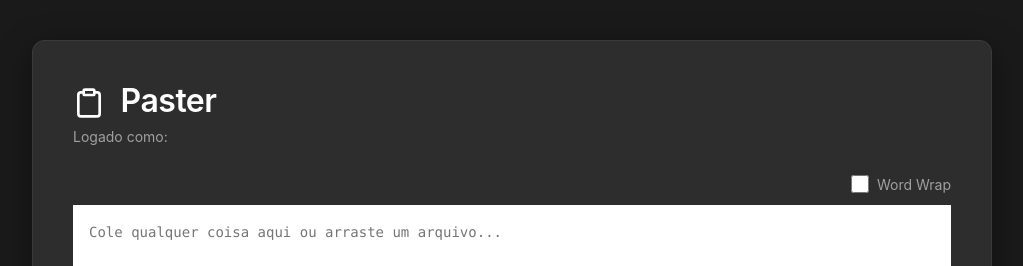
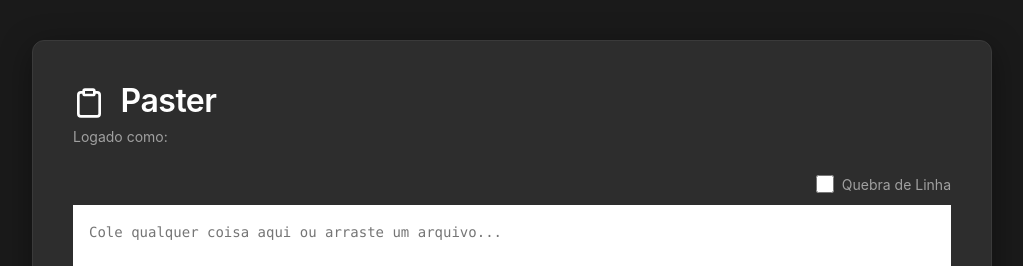
Before and after one commit to ernanielyjr/paster, a website: page public/index.html in a window 1280 px wide. Shown: the top 266 px of the page, without its empty margins (128-1151 px from the left). Drawn offline with nearby package versions, Linux system fonts and the light colour scheme; no server answers.

Commit message:
refactor: update label text to Portuguese for better localization

```diff
--- a/public/index.html
+++ b/public/index.html
@@ -16,7 +16,7 @@
       <div class="textarea-header">
         <label class="checkbox-container">
           <input type="checkbox" id="wordWrap" onchange="toggleWordWrap()">
-          <span>Word Wrap</span>
+          <span>Quebra de Linha</span>
         </label>
       </div>
       <textarea id="content" placeholder="Cole qualquer coisa aqui ou arraste um arquivo..."></textarea>
--- a/server/middleware/auth.js
+++ b/server/middleware/auth.js
@@ -1,5 +1,5 @@
 import bcrypt from 'bcryptjs';
-import { getUserByUsername } from './models/user.js';
+import { getUserByUsername } from '../models/user.js';
 
 export function basicAuth(req, res, next) {
   const authHeader = req.headers.authorization;
```
